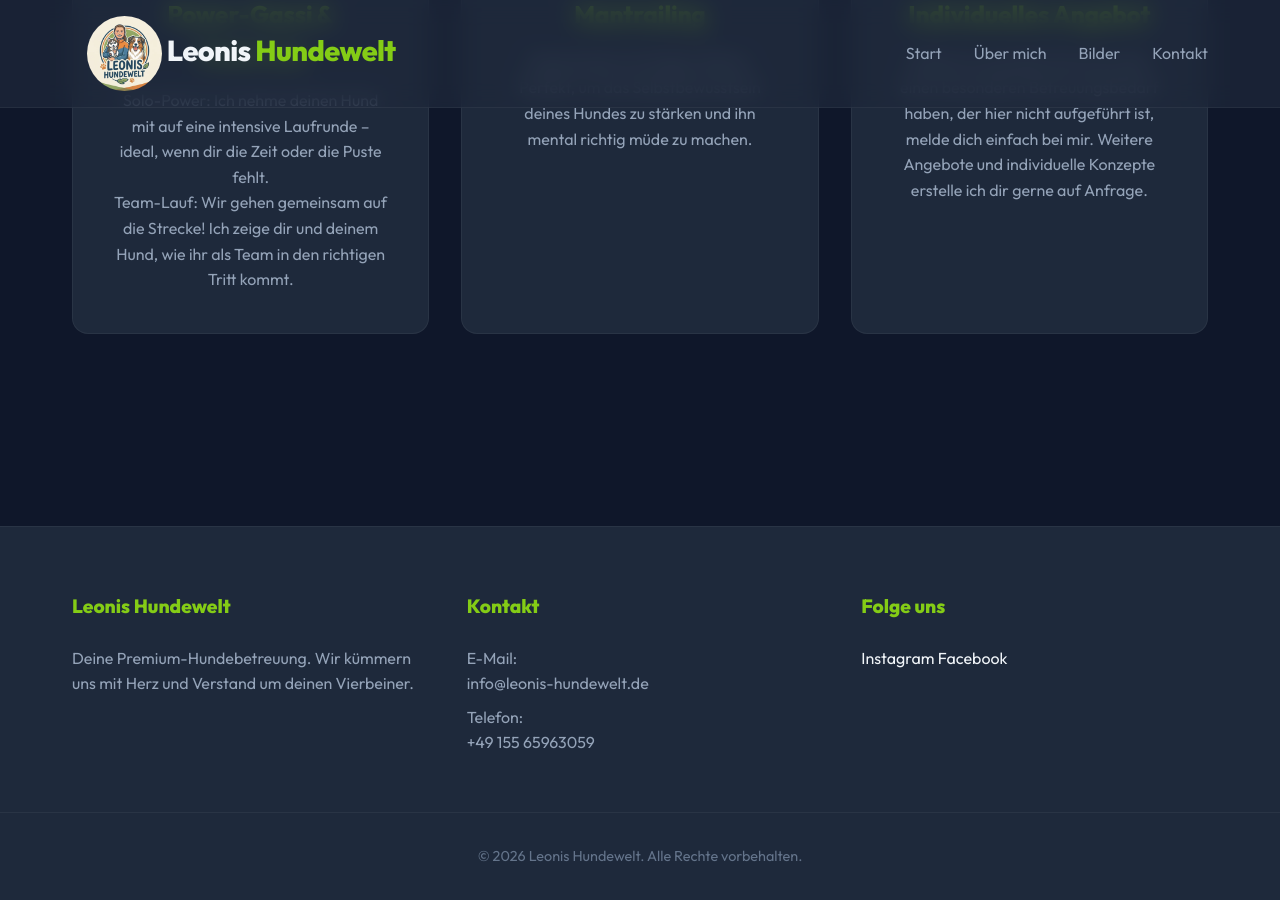
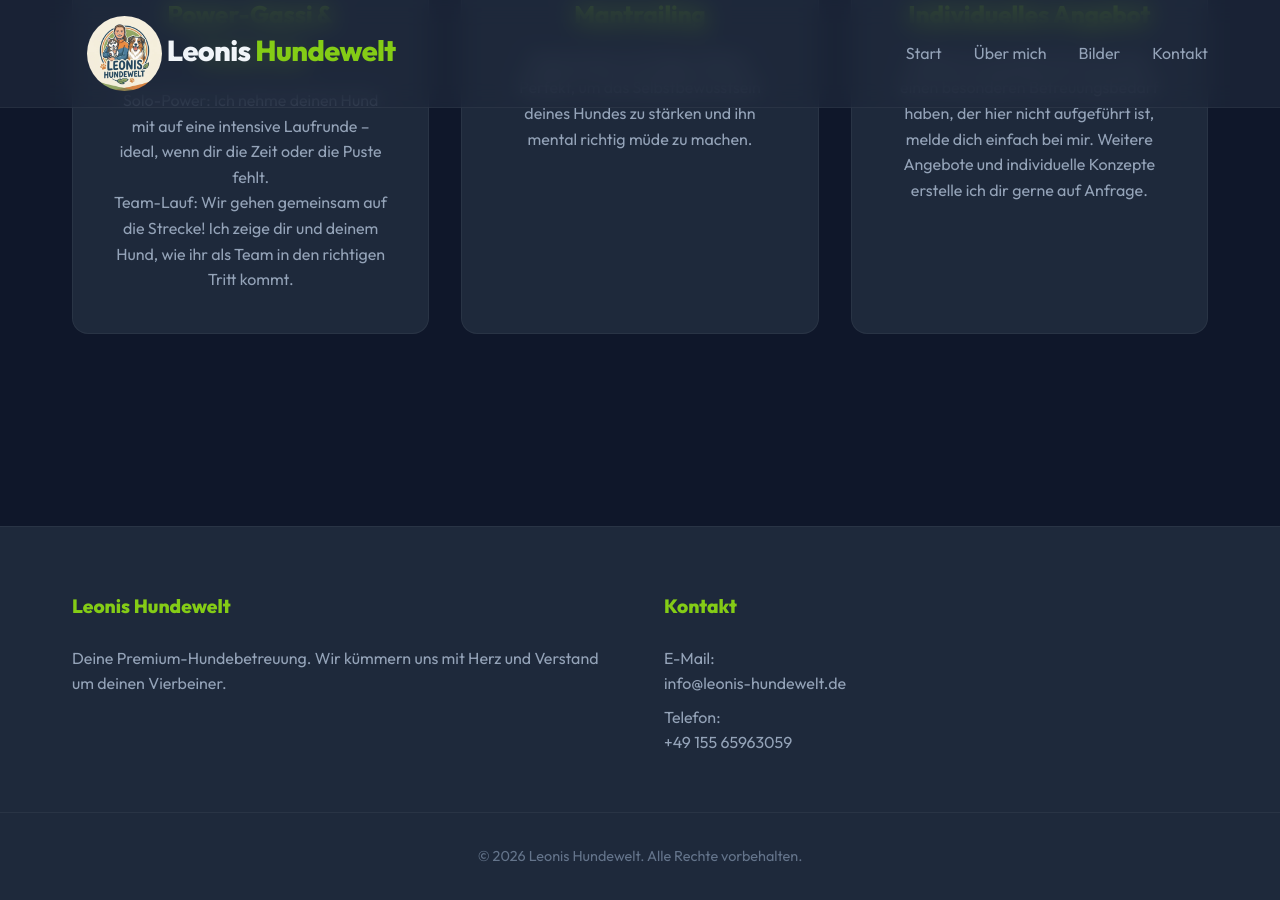
Before and after one commit to leonis-hundewelt/hundewelt, a Jekyll site: the page built from index.html, in a window 1280 px wide and 900 px high, scrolled down 1637 px. Built offline with Jekyll 4.4.1, drawn with Linux system fonts in a browser that asks for light colours.

Commit message:
Remove social-links

```diff
--- a/_layouts/default.html
+++ b/_layouts/default.html
@@ -62,14 +62,6 @@
         <p>E-Mail: <a href="mailto:{{ site.email }}">{{ site.email }}</a></p>
         <p>Telefon: <a href="tel:{{ site.telefon_url }}">{{ site.telefon }}</a></p>
       </div>
-      <div class="footer-col">
-        <h3>Folge uns</h3>
-        <div class="social-links">
-          <!-- Add social icons here -->
-          <span>Instagram</span>
-          <span>Facebook</span>
-        </div>
-      </div>
     </div>
     <div class="footer-bottom">
       <p>&copy; {{ site.time | date: '%Y' }} Leonis Hundewelt. Alle Rechte vorbehalten.</p>
```
